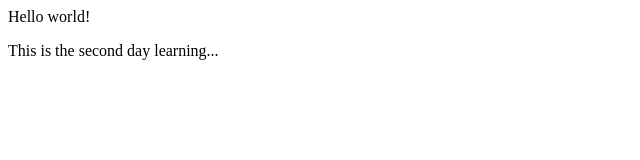
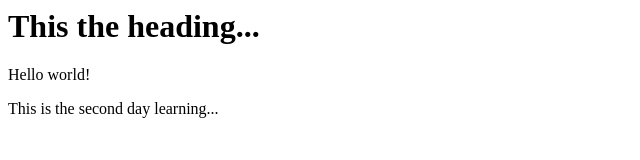
Before and after one commit to MdAbuNayem-3201/Apna-College-Learnig-Git-Github, a plain HTML site: page index.html in a window 1280 px wide. Shown: the whole page, without its empty margins (0-640 px from the left). Drawn offline with Linux system fonts and the light colour scheme.

Commit message:
Heading is added

```diff
--- a/index.html
+++ b/index.html
@@ -1,2 +1,3 @@
+<H1>This the heading...</H1>
 <p>Hello world!</p>
 <P>This is the second day learning...</P>
```
